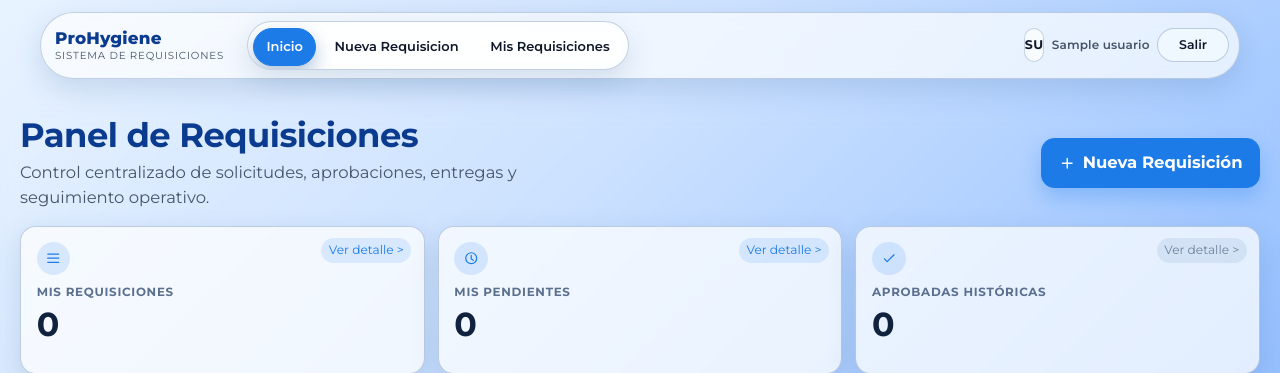
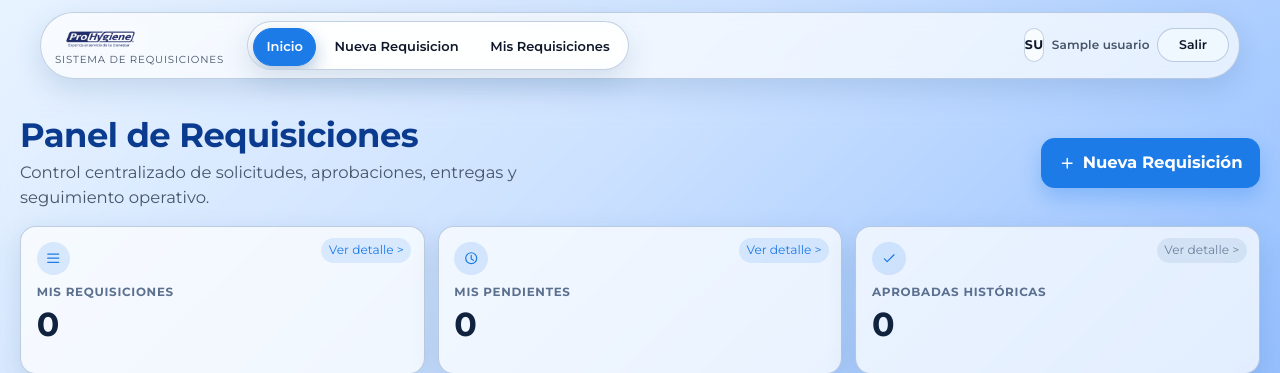
Before and after one commit to ECamposR/requis-minimal, a FastAPI app: page / in a window 1280 px wide. Shown: the top 373 px of the page. Run offline with FastAPI, Linux system fonts and the light colour scheme; the visitor is signed in with stand-in values (Sample User, id 1); tables that the repository leaves empty hold one stand-in row (values such as "Sample post"); some libraries are stand-ins or nearby versions.

Commit message:
feat: replace ProHygiene text with logo in navbar
Swaps brand-title span for the logo image in the top-left nav area,
matching the visual treatment already used on the login screen.

Co-Authored-By: Claude Sonnet 4.6 <noreply@anthropic.com>

```diff
--- a/static/style.css
+++ b/static/style.css
@@ -71,11 +71,13 @@ main.container {
     display: grid;
 }
 
-.brand-title {
-    color: #f1f7ff;
-    font-size: 1.02rem;
-    font-weight: 800;
-    letter-spacing: 0.01em;
+.brand-logo {
+    display: block;
+    height: 28px;
+    width: auto;
+    background: #f7fbff;
+    border-radius: 0.35rem;
+    padding: 0.12rem 0.45rem;
 }
 
 .brand-subtitle {
--- a/templates/partials/navbar.html
+++ b/templates/partials/navbar.html
@@ -3,7 +3,7 @@
 {% set avatar_text = ((name_parts[0][0] if name_parts else current_user.nombre[0]) ~ (name_parts[1][0] if name_parts|length > 1 else current_user.nombre[1:2]))|upper %}
 <nav class="container main-nav topbar">
     <a href="/" class="brand">
-        <span class="brand-title">ProHygiene</span>
+        <img src="/static/branding/logo-prohygiene-es.png" alt="ProHygiene" class="brand-logo">
         <small class="brand-subtitle">SISTEMA DE REQUISICIONES</small>
     </a>
     <ul class="menu-links nav-pill">
```
